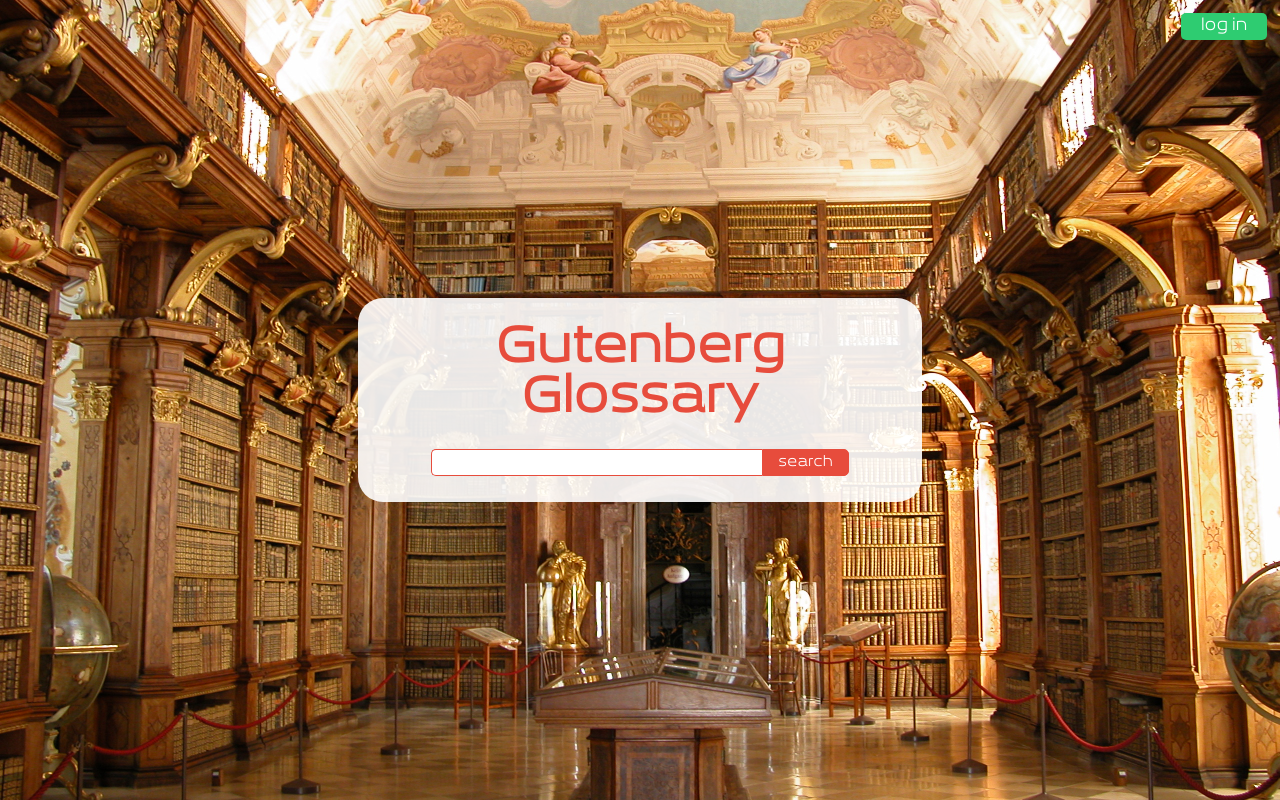
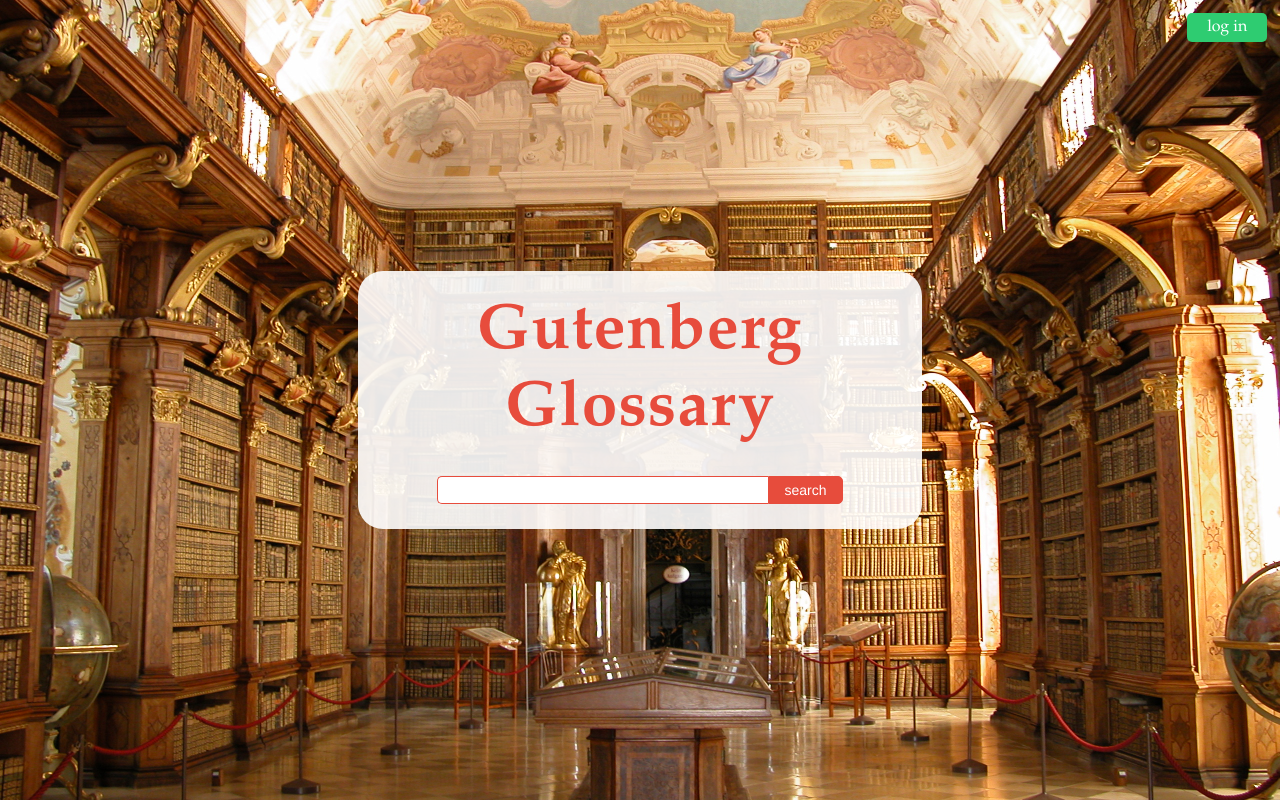
Before and after one commit to dieseldeesh/GutenbergGlossary, a Flask app: page / in a window 1280 px wide. Run offline with Flask 2, Linux system fonts and the light colour scheme.

Commit message:
removing fancy fonts

```diff
--- a/static/css/style.css
+++ b/static/css/style.css
@@ -1,21 +1,14 @@
-@font-face {
-	font-family: 'Esqadero';
-	src: url('../font/Esqadero/OT/Esqadero.otf');
-}
-@font-face {
-	font-family: "Adine";
-	src: url('../font/Adine/Adine.ttf');
-}
 /* Styles */
 html {
 	background: url('../images/bg.jpg') no-repeat center center fixed;
 	background-size: cover;
-	font-family: 'Esqadero', Georgia, Helvetica, sans-serif;
+	font-family: Garamond, Georgia, Helvetica, sans-serif;
 	margin: 0;
 	padding: 0;
 } h1 {
 	color: #E74C3C;
-	font-size: 48px;
+	font-size: 64px;
+	letter-spacing: 1px;
 	font-weight: bold;
 	margin: 0;
 	margin-bottom: 5%;
```
Also changed, not shown: static/fonts/Adine/Adine.ttf (deleted), static/fonts/Esqadero/OT/Esqadero.otf (deleted), static/fonts/Esqadero/TT/Esqadero.ttf (deleted), static/fonts/Esqadero/license.txt (deleted).
